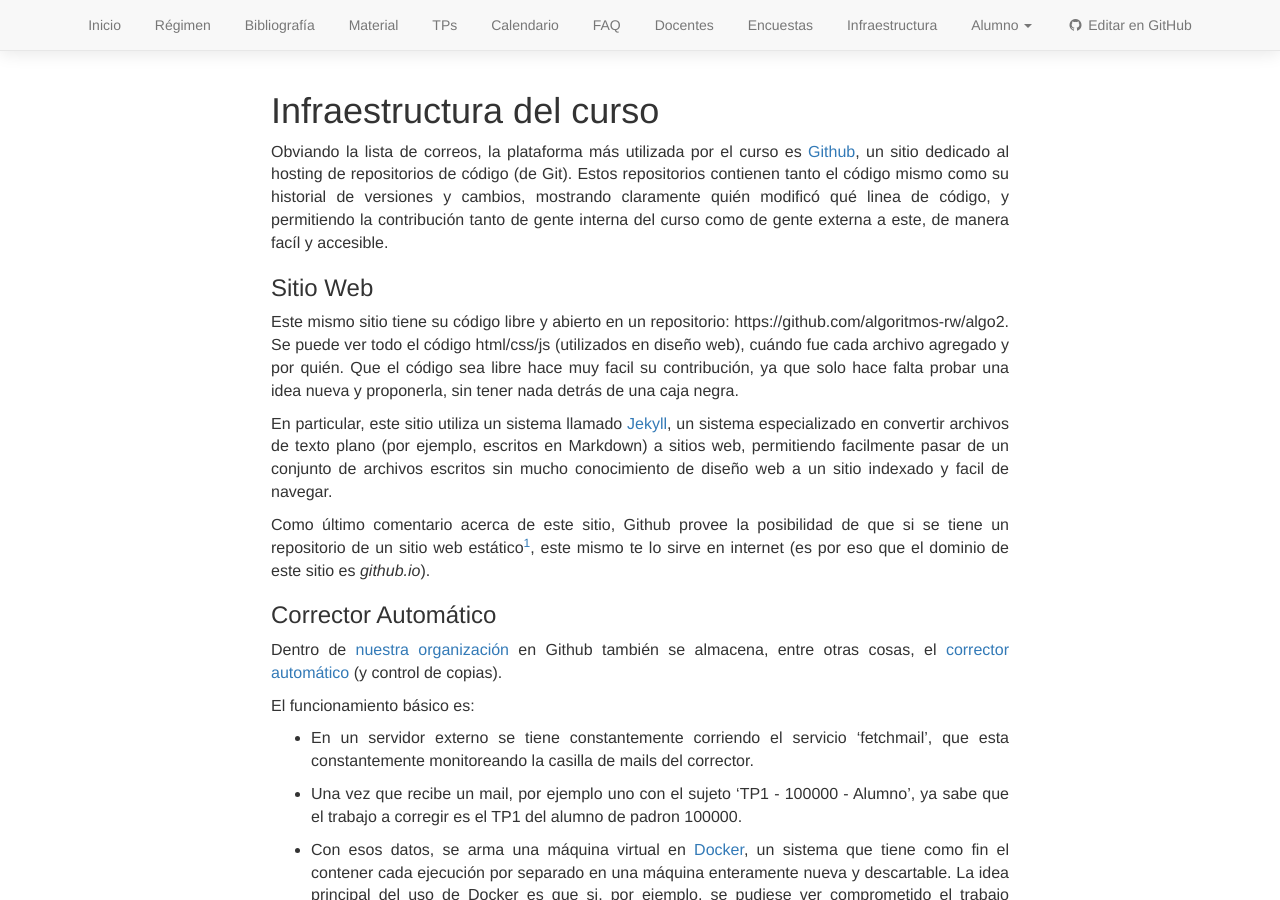
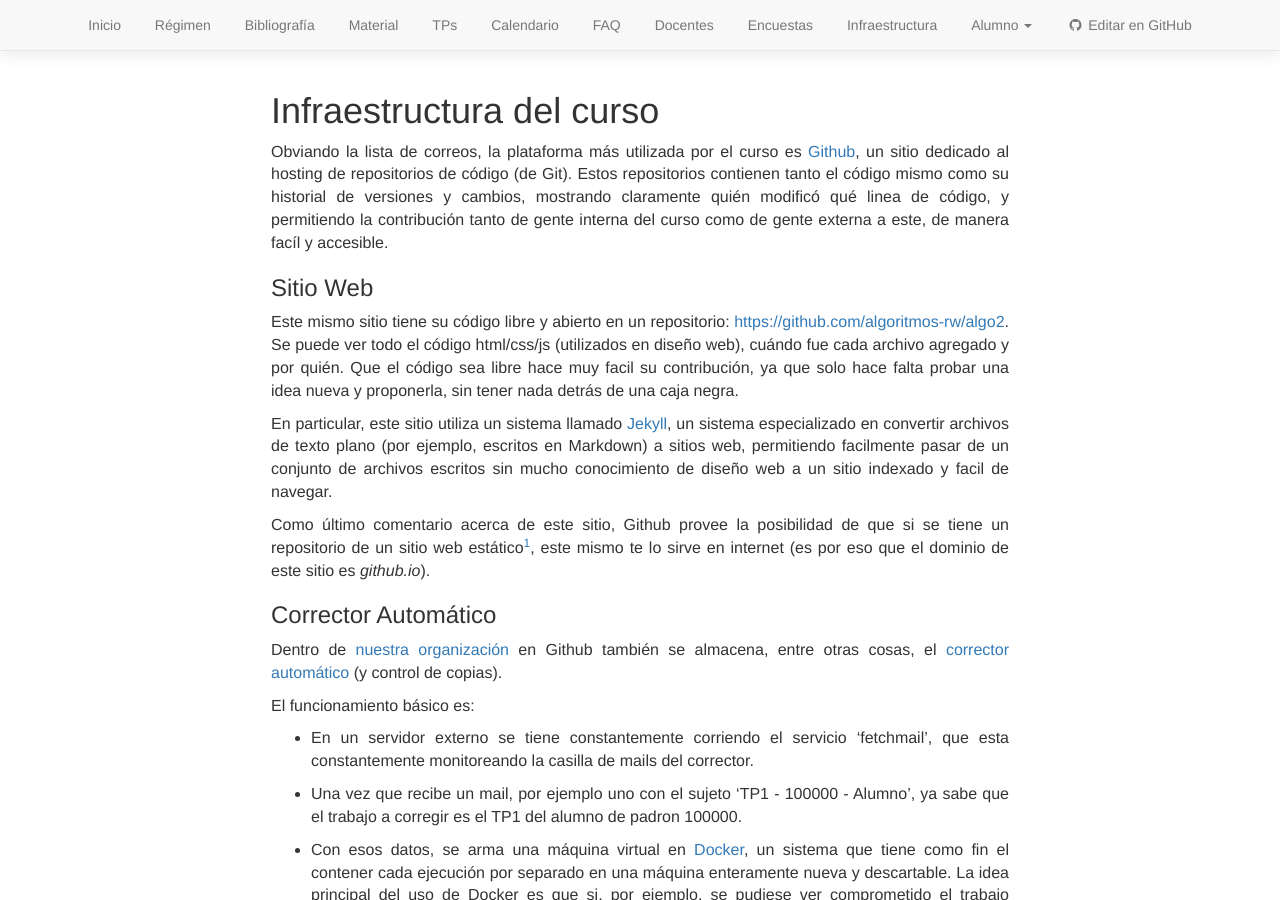
Before and after one commit to algoritmos-rw/algoritmos, a Jekyll site: the page built from static/09_infraestructura.md, in a window 1280 px wide and 900 px high. Built offline with Jekyll 4.4.1, drawn with Linux system fonts in a browser that asks for light colours; nearby versions of some CDN libraries.

Commit message:
Fix URL Markdown

```diff
--- a/static/09_infraestructura.md
+++ b/static/09_infraestructura.md
@@ -11,7 +11,7 @@ Obviando la lista de correos, la plataforma más utilizada por el curso es [Gith
 
 ### Sitio Web
 
-Este mismo sitio tiene su código libre y abierto en un repositorio: https://github.com/algoritmos-rw/algo2. Se puede ver todo el código html/css/js (utilizados en diseño web), cuándo fue cada archivo agregado y por quién. Que el código sea libre hace muy facil su contribución, ya que solo hace falta probar una idea nueva y proponerla, sin tener nada detrás de una caja negra.
+Este mismo sitio tiene su código libre y abierto en un repositorio: <https://github.com/algoritmos-rw/algo2>. Se puede ver todo el código html/css/js (utilizados en diseño web), cuándo fue cada archivo agregado y por quién. Que el código sea libre hace muy facil su contribución, ya que solo hace falta probar una idea nueva y proponerla, sin tener nada detrás de una caja negra.
 
 En particular, este sitio utiliza un sistema llamado [Jekyll](https://jekyllrb.com/), un sistema especializado en convertir archivos de texto plano (por ejemplo, escritos en Markdown) a sitios web, permitiendo facilmente pasar de un conjunto de archivos escritos sin mucho conocimiento de diseño web a un sitio indexado y facil de navegar.
 
```
